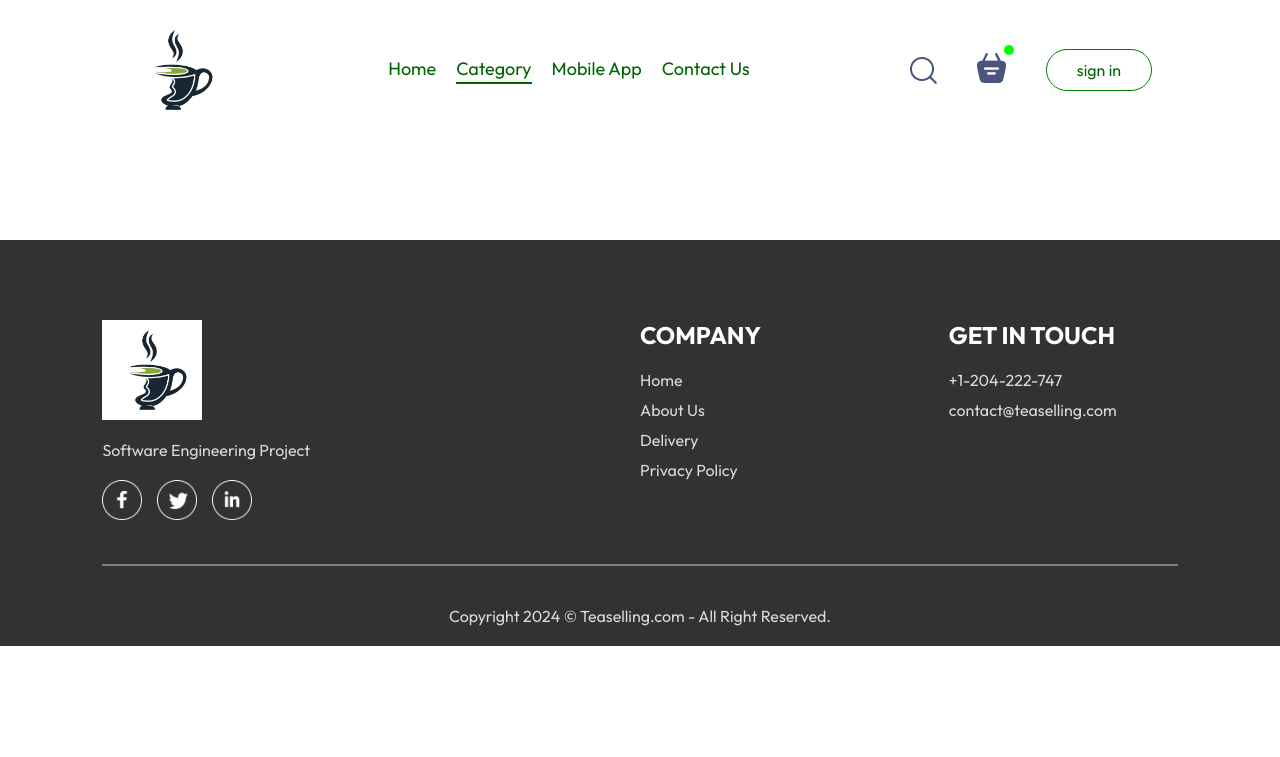
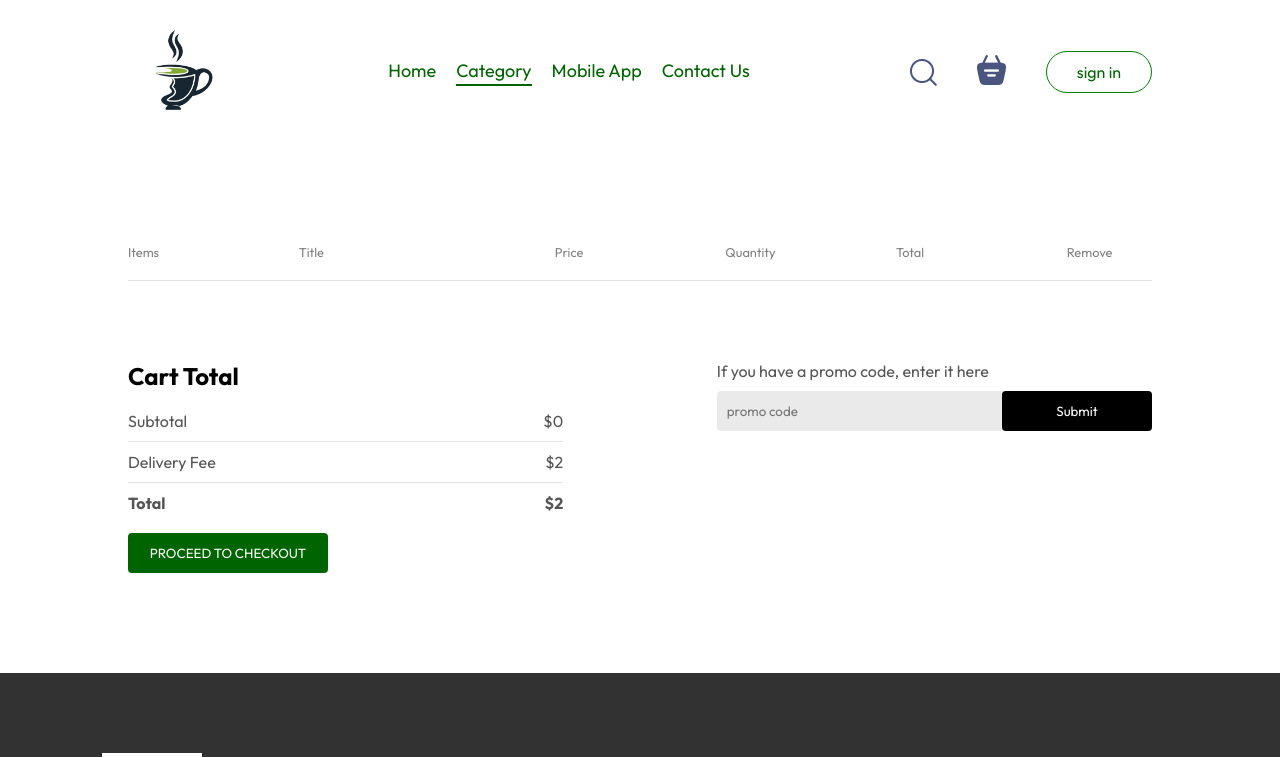
Before and after one commit to baochammm/Tea-Selling-Platform, a React (Vite) app in the folder frontend/: page /cart in a window 1280 px wide. Shown: the top 757 px of the page. Built offline with nearby package versions, Linux system fonts and the light colour scheme.

Commit message:
Cart page

```diff
--- a/frontend/src/components/Navbar/Navbar.jsx
+++ b/frontend/src/components/Navbar/Navbar.jsx
@@ -1,14 +1,18 @@
-import React, { useState } from 'react'
+import React, { useContext, useState } from 'react'
 import './Navbar.css'
 import { assets } from '../../assets/assets'
 import { Link } from 'react-router-dom'
+import { StoreContext } from '../../context/StoreContext'
+
 const Navbar = () => {
 
     const [menu,setMenu] = useState("Category");
 
+    const {getTotalCartAmount} = useContext(StoreContext)
+
   return (
     <div className='navbar'>
-        <img src={assets.logo} alt="" className="logo" />
+        <Link to='/'><img src={assets.logo} alt="" className="logo" /></Link>
         <ul className="navbar-menu">
             <Link to='/' onClick={()=>setMenu("Home")} className={menu==="Home"?"active":""}>Home</Link>
             <a href='#explore-category' onClick={()=>setMenu("Category")} className={menu==="Category"?"active":""}>Category</a>
@@ -18,8 +22,8 @@
         <div className="navbar-right">
             <img src={assets.search_icon} alt="" />
             <div className="navbar-search-icon">
-                <img src={assets.basket_icon} alt="" />
-                <div className="dot"></div>
+                <Link to='/cart'><img src={assets.basket_icon} alt="" /></Link>
+                <div className={getTotalCartAmount()===0?"":"dot"}></div>
             </div>
             <button>sign in</button>
         </div>
--- a/frontend/src/context/StoreContext.jsx
+++ b/frontend/src/context/StoreContext.jsx
@@ -20,16 +20,25 @@
         setCartItems((prev)=>({...prev,[itemId]:prev[itemId]-1}))
     }
 
-    useEffect(()=>{
-        console.log(cartItems);
-    },[cartItems])
+    const getTotalCartAmount = () => {
+        let totalAmount = 0;
+        for(const item in cartItems){
+            if (cartItems[item]>0){
+                let itemInfo = tea_list.find((product)=>product._id === item);
+                totalAmount += itemInfo.price* cartItems[item];
+            }
+        }
+        return totalAmount;
+    }
+
 
     const contextValue = {
         tea_list,
         cartItems,
         setCartItems,
         addToCart,
-        removeFromCart
+        removeFromCart,
+        getTotalCartAmount
     }
 
     return (
--- a/frontend/src/pages/Cart/Cart.css
+++ b/frontend/src/pages/Cart/Cart.css
@@ -0,0 +1,90 @@
+.cart{
+    margin-top: 100px;
+}
+.cart-items-title{
+    display: grid;
+    grid-template-columns: 1fr 1.5fr 1fr 1fr 1fr 0.5fr;
+    align-items: center;
+    color: grey;
+    font-size: max(1vw,12px);
+}
+.cart-items-item{
+    margin: 10px 0px;
+    color: black;
+}
+.cart-items-item img{
+    width: 50px;
+}
+.cart hr{
+    height: 1px;
+    background-color: #e2e2e2;
+    border: none;
+}
+.cart-items-item .cross{
+    cursor: pointer;
+}
+.cart-bottom{
+    margin-top: 80px;
+    display: flex;
+    justify-content: space-between;
+    gap: max(12vw,20px);
+}
+.cart-total{
+    flex: 1;
+    display: flex;
+    flex-direction: column;
+    gap: 20px;
+}
+.cart-total-details{
+    display: flex;
+    justify-content: space-between;
+    color: #555;
+}
+.cart-total hr{
+    margin: 10px 0px;
+}
+.cart-total button{
+    border: none;
+    color: white;
+    background-color: darkgreen;
+    width: max(15vw,200px);
+    padding: 12px 0px;
+    border-radius: 4px;
+    cursor: pointer;
+}
+.cart-promocode{
+    flex: 1;
+}
+.cart-promocode p{
+    color: #555;
+}
+.cart-promocode-input{
+    margin-top: 10px;
+    display: flex;
+    justify-content: space-between;
+    align-items: center;
+    background-color: #eaeaea;
+    border-radius: 4px;
+}
+.cart-promocode-input input{
+    background: transparent;
+    border: none;
+    outline: none;
+    padding-left: 10px;
+}
+.cart-promocode-input button{
+    width: max(10vw,150px);
+    padding: 12px 5px;
+    background-color: black;
+    border: none;
+    color: white;
+    border-radius: 4px;
+}
+@media (max-width:750px){
+    .cart-bottom{
+        flex-direction: column-reverse;
+    }
+    .cart-promocode{
+        justify-content: start;
+    }
+}
--- a/frontend/src/pages/Cart/Cart.jsx
+++ b/frontend/src/pages/Cart/Cart.jsx
@@ -1,10 +1,73 @@
-import React from 'react'
+import React, { useContext } from 'react'
 import './Cart.css'
+import {StoreContext} from '../../context/StoreContext'
 
 const Cart = () => {
+
+  const{cartItems, tea_list, removeFromCart, getTotalCartAmount } = useContext(StoreContext);
+
   return (
-    <div>
-
+    <div className='cart'>
+      <div className="cart-items">
+        <div className="cart-items-title">
+          <p>Items</p>
+          <p>Title</p>
+          <p>Price</p>
+          <p>Quantity</p>
+          <p>Total</p>
+          <p>Remove</p>
+        </div>
+        <br />
+        <hr />
+        {tea_list.map((item,index)=>{
+          if(cartItems[item._id]>0){
+            return (
+              <div>
+                <div className='cart-items-title cart-items-item'>
+                    <img src={item.image} alt="" />
+                    <p>{item.name}</p>
+                    <p>${item.price}</p>
+                    <p>{cartItems[item._id]}</p>
+                    <p>${item.price*cartItems[item._id]}</p>
+                    <p onClick={()=>removeFromCart(item._id)} className='cross'>x</p>
+                </div>
+                <hr/>
+              </div>
+            )
+          }
+        })}
+      </div>
+      <div className="cart-bottom">
+        <div className="cart-total">
+          <h2>Cart Total</h2>
+          <div>
+            <div className="cart-total-details">
+              <p>Subtotal</p>
+              <p>${getTotalCartAmount()}</p>
+            </div>
+            <hr />
+            <div className="cart-total-details">
+              <p>Delivery Fee</p>
+              <p>${2}</p>
+              </div>
+              <hr />
+            <div className="cart-total-details">
+              <b>Total</b>
+              <b>${getTotalCartAmount()+2}</b>
+            </div>
+          </div>
+          <button>PROCEED TO CHECKOUT</button>
+        </div>
+        <div className="cart-promocode">
+          <div>
+            <p>If you have a promo code, enter it here</p>
+            <div className='cart-promocode-input'>
+              <input type="text" placeholder='promo code' />
+              <button>Submit</button>
+            </div>
+          </div>
+        </div>
+      </div>
     </div>
   )
 }
```
